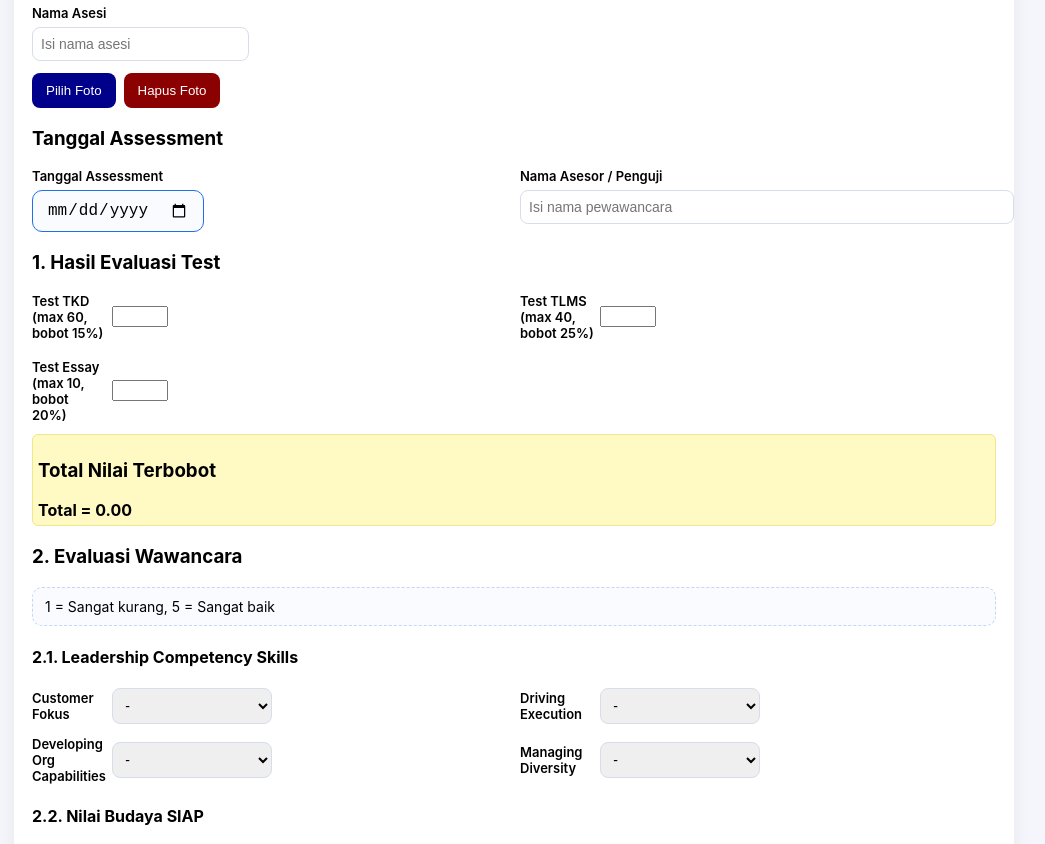
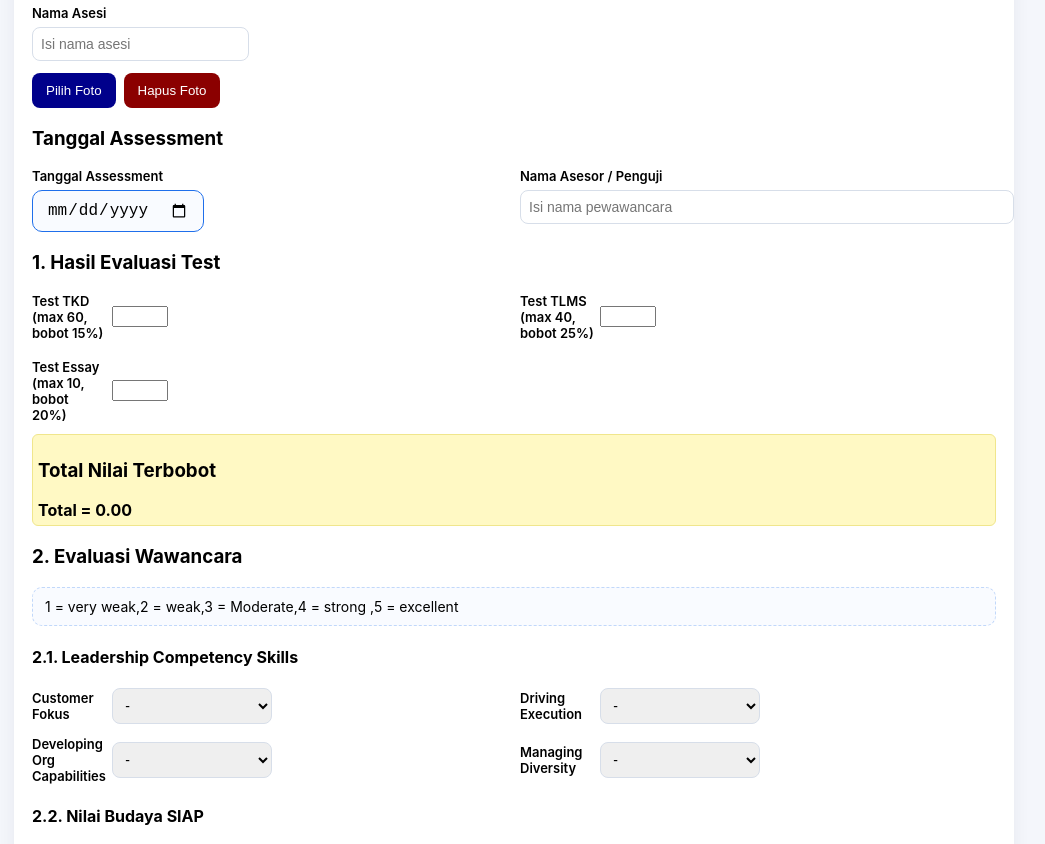
Before and after one commit to joko140576/from-evaluasi-assesment, a plain HTML site: page index.html in a window 1280 px wide. Shown: the part 195-1039 px from the top of the page, without its empty margins (126-1171 px from the left). Drawn offline with nearby package versions, Linux system fonts and the light colour scheme.

Commit message:
Update index.html

```diff
--- a/index.html
+++ b/index.html
@@ -120,7 +120,7 @@
         <!-- Evaluasi Wawancara -->
         <div class="section">
           <h3>2. Evaluasi Wawancara </h3>
-          <div class="note-box">1 = Sangat kurang, 5 = Sangat baik</div>
+          <div class="note-box">1 = very weak,2 = weak,3 = Moderate,4 = strong ,5 = excellent</div>
 
           <h4>2.1. Leadership Competency Skills</h4>
           <div class="grid">
```
